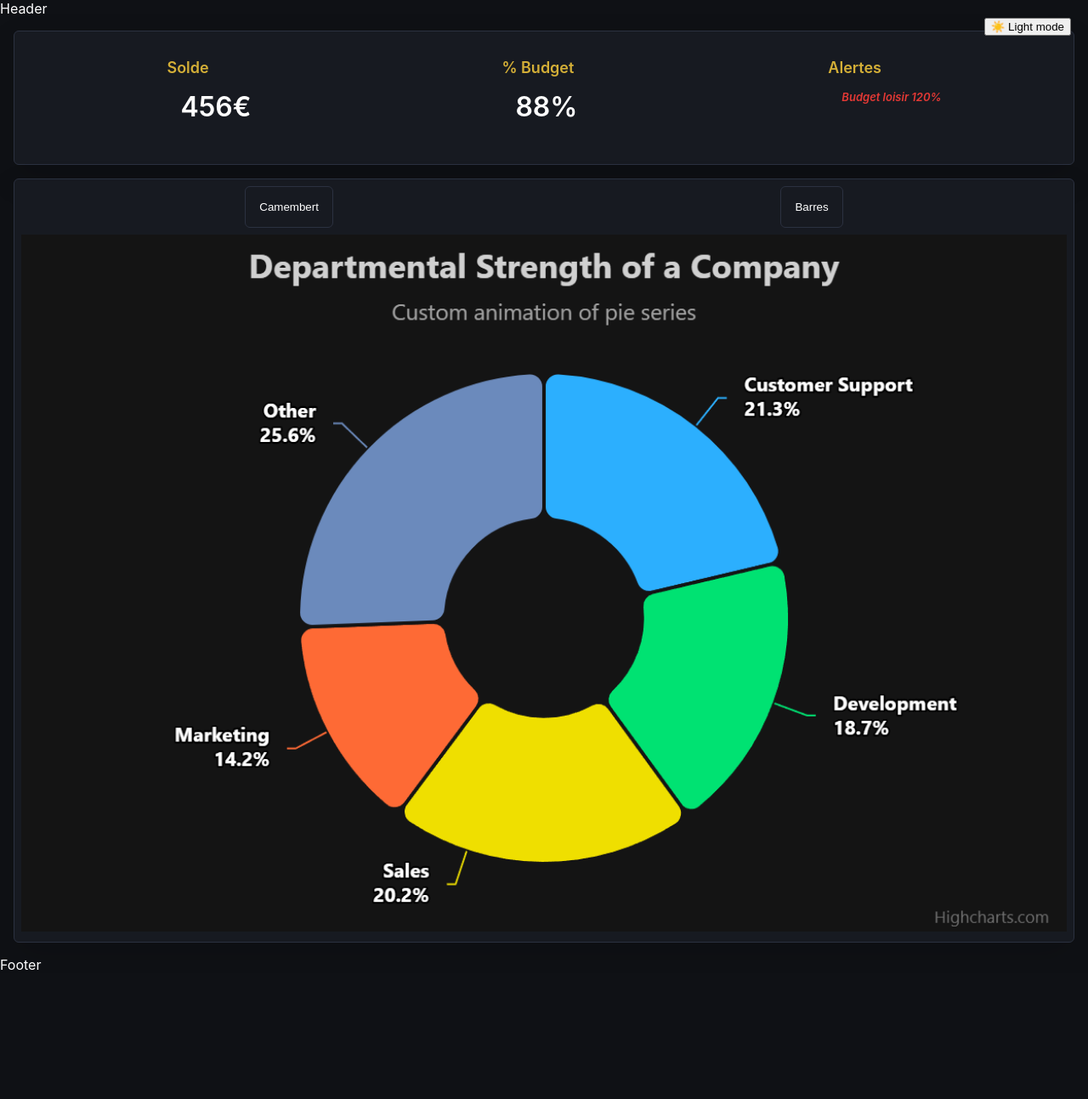
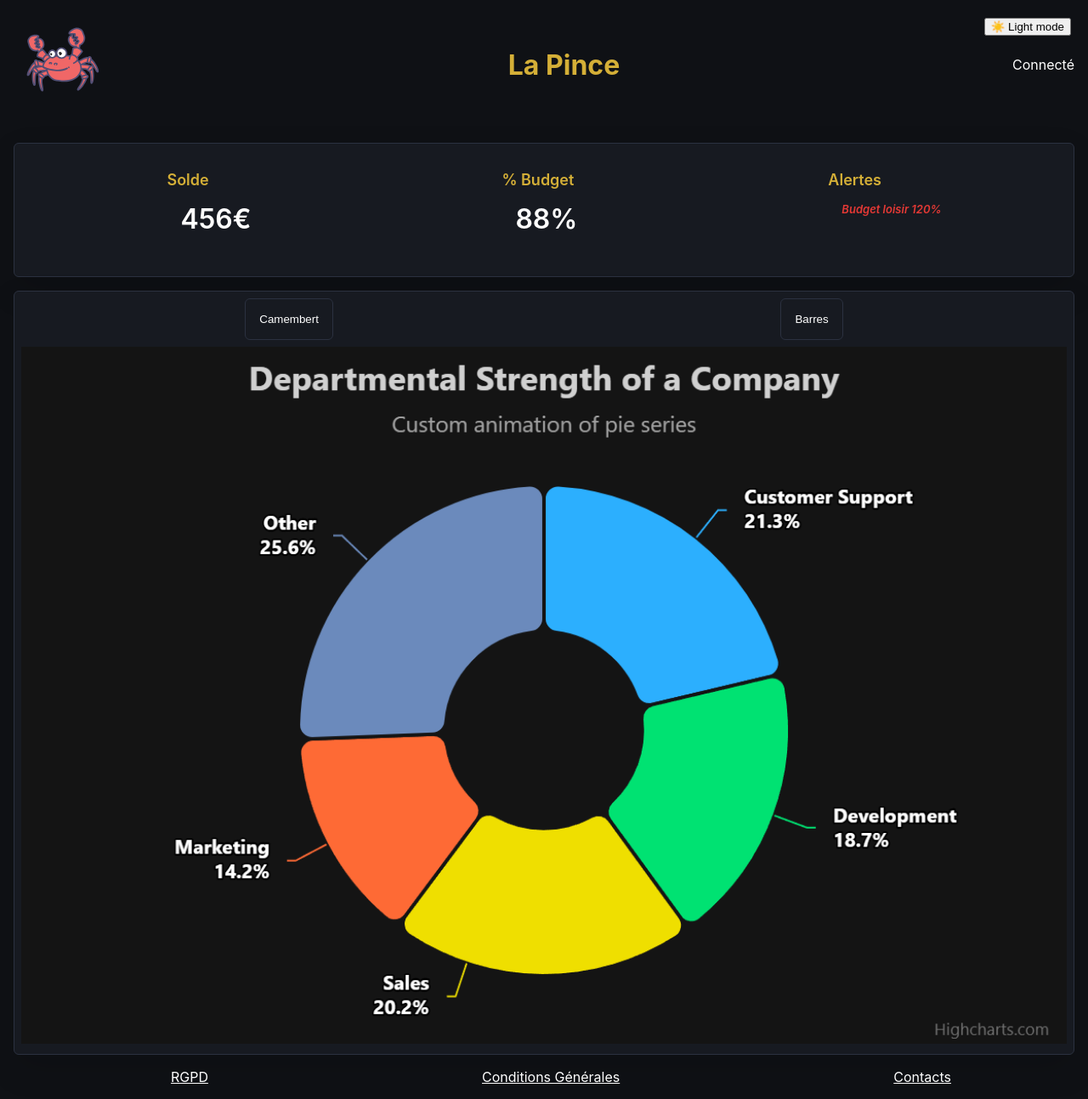
Before and after one commit to angekode/la-pince, a React (Vite) app in the folder client/: page /dashboard in a window 1280 px wide. Shown: the whole page at 85% size. Before the commit the page ends 1145 px from the top, so only its background shows below. Built offline with nearby package versions, Linux system fonts and the light colour scheme.

Commit message:
feat: Adding Header and Footer

```diff
--- a/client/src/App.tsx
+++ b/client/src/App.tsx
@@ -1,11 +1,16 @@
 import { useEffect, useState } from "react";
 import { Routes, Route } from "react-router-dom";
-import ThemeToggle from "./components/ThemeToggle";
+
+import DashboardPage from "./pages/DashboardPage";
+import Footer from "./components/Footer";
+import Header from "./components/Header";
 import Home from "./pages/Home";
 import LoginPage from "./pages/auth/LoginPage";
-import DashboardPage from "./pages/DashboardPage";
+import ThemeToggle from "./components/ThemeToggle";
 import Register from "./pages/auth/Register";
+
 import "./styles/index.css";
+
 
 export default function App() {
 
@@ -22,6 +27,7 @@ export default function App() {
 
   return (
     <>
+      <Header/>
       <ThemeToggle theme={theme} onToggle={toggleTheme} />
       <Routes>
         <Route path="/" element={<Home />} />
@@ -29,6 +35,7 @@ export default function App() {
         <Route path="/login" element={<LoginPage />} />
         <Route path="/dashboard" element={<DashboardPage />} />
       </Routes>
+      <Footer/>
     </>
   );
 }
--- /dev/null
+++ b/client/src/components/Footer.tsx
@@ -0,0 +1,13 @@
+function Footer() {
+  return (
+  <footer>
+    <ul>
+      <li><a href="">RGPD</a></li>
+      <li><a href="">Conditions Générales</a></li>
+      <li><a href="">Contacts</a></li>
+    </ul>
+  </footer>
+);
+}
+
+export default Footer;
--- /dev/null
+++ b/client/src/components/Header.tsx
@@ -0,0 +1,14 @@
+import crabLogo from "../assets/crab-svgrepo-com.svg";
+
+
+function Header() {
+  return (
+    <header>
+      <img className="header__logo" src={crabLogo} />
+      <h1>La Pince</h1>
+      <p>Connecté</p>
+    </header>
+  );
+}
+
+export default Header;
--- a/client/src/pages/DashboardPage.tsx
+++ b/client/src/pages/DashboardPage.tsx
@@ -11,7 +11,6 @@ function DashboardPage() {
 
   return (
     <>
-      <header>Header</header>
       <main className="dashboard__main">
         <section className="dashboard__indicators-section">
           <ul>
@@ -31,7 +30,6 @@ function DashboardPage() {
           </div>
         </section>
       </main>
-      <footer>Footer</footer>
     </>
   );
 }
--- /dev/null
+++ b/client/src/styles/footer.css
@@ -0,0 +1,9 @@
+ul {
+  list-style: none;
+  display: flex;
+  justify-content: space-around;
+
+  li a {
+    color: var(--text-main);
+  }
+}
--- /dev/null
+++ b/client/src/styles/header.css
@@ -0,0 +1,18 @@
+.header__logo {
+  width: 120px;
+  margin: 1rem;
+}
+
+header {
+  display: flex;
+  align-items: center;
+  justify-content: space-between;
+}
+
+header h1 {
+  color: var(--color-primary-dark);
+}
+
+p {
+  margin: 1rem;
+}
--- a/client/src/styles/index.css
+++ b/client/src/styles/index.css
@@ -1,2 +1,4 @@
 @import url("theme.css");
 @import url("dashboard-page.css");
+@import url("header.css");
+@import url("footer.css");
```
